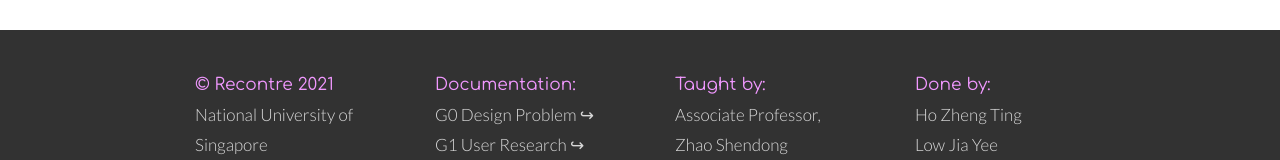
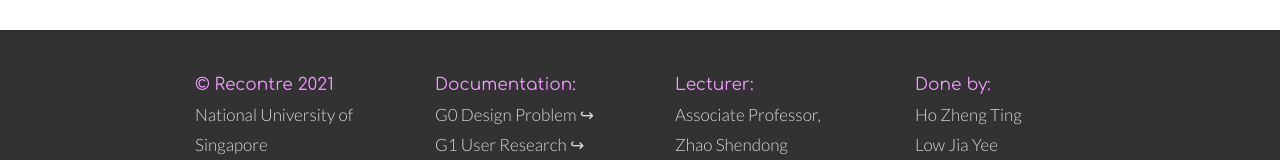
Before and after one commit to tzw0/recontre, a React (Create React App) app: page / in a window 1280 px wide. Shown: the part 10581-10741 px from the top of the page. Built offline with nearby package versions, Linux system fonts and the light colour scheme.

Commit message:
changed lecturer

```diff
--- a/src/App.jsx
+++ b/src/App.jsx
@@ -500,7 +500,7 @@ function App() {
           </div>
 
           <div>
-            <h2>Taught by:</h2>
+            <h2>Lecturer:</h2>
             Associate Professor, <br /> Zhao Shendong <br />
             <br />
             <h2>Teaching Assistant: </h2>
```
